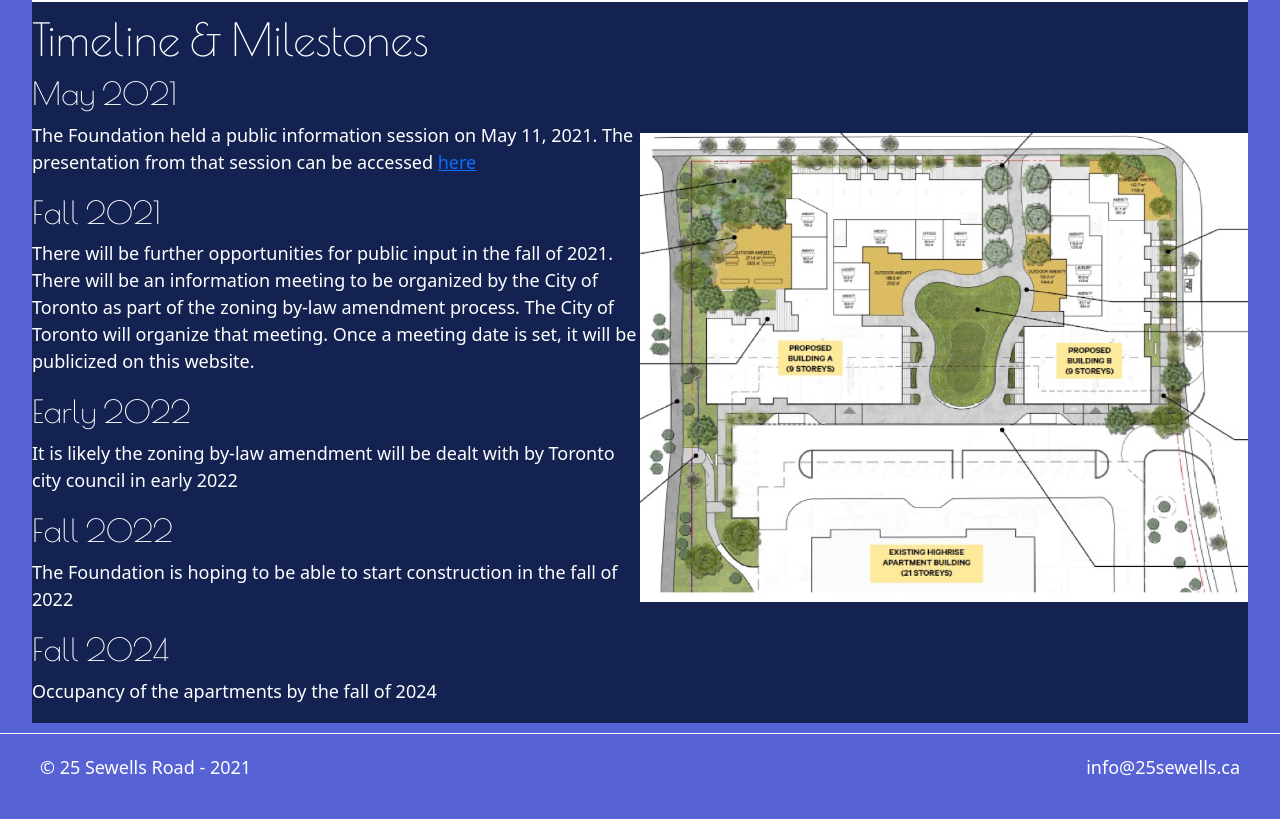
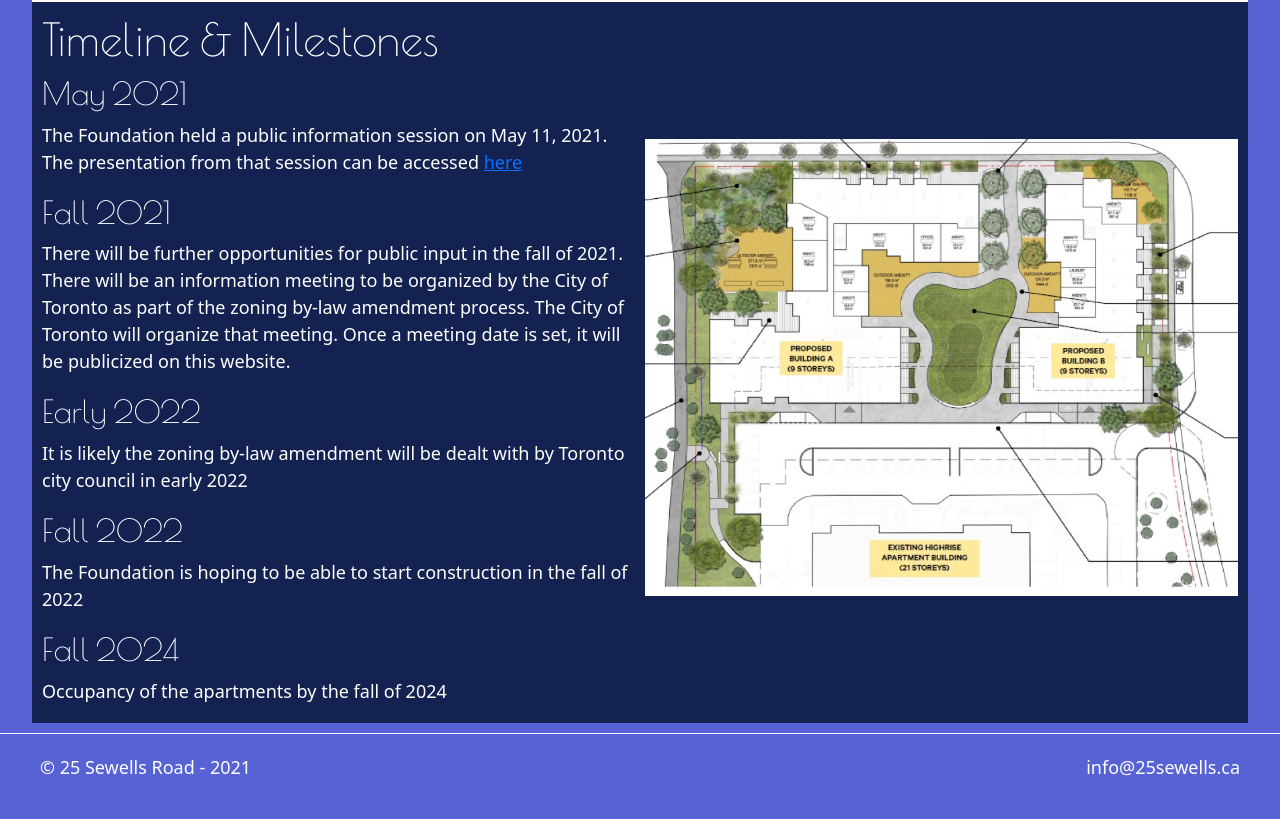
Before and after one commit to twc-inc-ca/twc-inc-ca.github.io, a PHP site: page /timeline-and-milestones.html in a window 1280 px wide. Shown: the part 70-889 px from the top of the page. Run offline with PHP 8.4, Linux system fonts and the light colour scheme.

Commit message:
Update styles.css

```diff
--- a/styles.css
+++ b/styles.css
@@ -365,11 +365,15 @@ h1, h2, h3, h4, h5, h6 {
 .timelineInfo {
     width: 50%;
     margin: 10px;
+    padding-left: 10px;
+    padding-right: 5px;
 }
 
 .timelineImage {
     width: 50%;
     margin: 10px;
+    padding-left: 5px;
+    padding-right:10px;
 }
 
 .timelineImage img {
```
